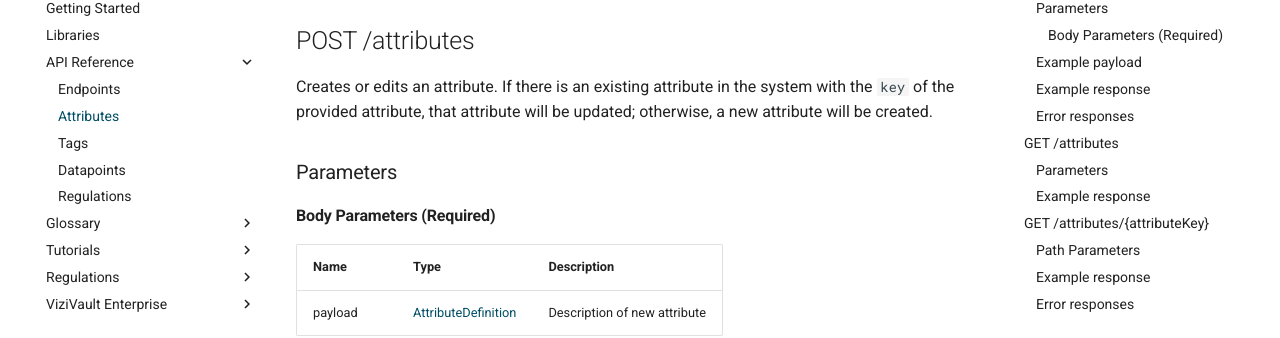
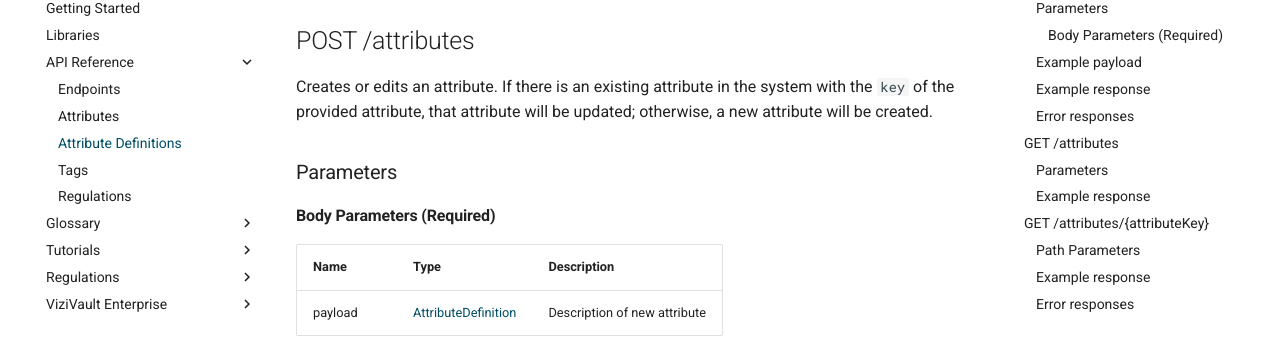
Before and after one commit to anontechnology/documentation, an MkDocs documentation site: the page built from docs/api/attributes.md, in a window 1280 px wide. Shown: the part 157-495 px from the top of the page. Built offline with MkDocs 1.6.1 and Material for MkDocs 9.7.7, drawn with Linux system fonts in a browser that asks for light colours.

Commit message:
Update mkdocs.yml

```diff
--- a/mkdocs.yml
+++ b/mkdocs.yml
@@ -14,14 +14,14 @@ nav:
   - Libraries: libraries.md
   - API Reference:
     - Endpoints: api/endpoints.md
-    - Attributes: api/attributes.md
+    - Attributes: api/datapoints.md
+    - Attribute Definitions: api/attributes.md
     - Tags: api/tags.md
-    - Datapoints: api/datapoints.md
     - Regulations: api/regulations.md
   - Glossary:
-    - Attribute: glossary/attribute.md
+    - Attribute Definition: glossary/attribute.md
     - Tag: glossary/tag.md
-    - Datapoint: glossary/datapoint.md
+    - Attribute: glossary/datapoint.md
     - Regulation: glossary/regulation.md
     - Storage Request: glossary/storage-request.md
   - Tutorials:
```
